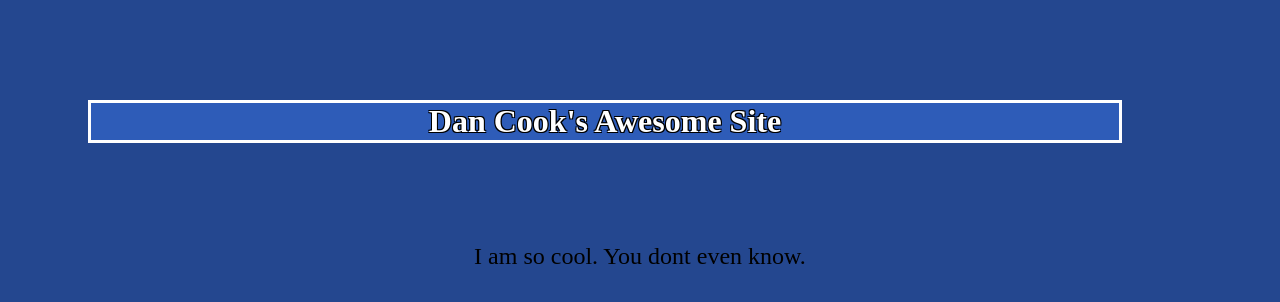
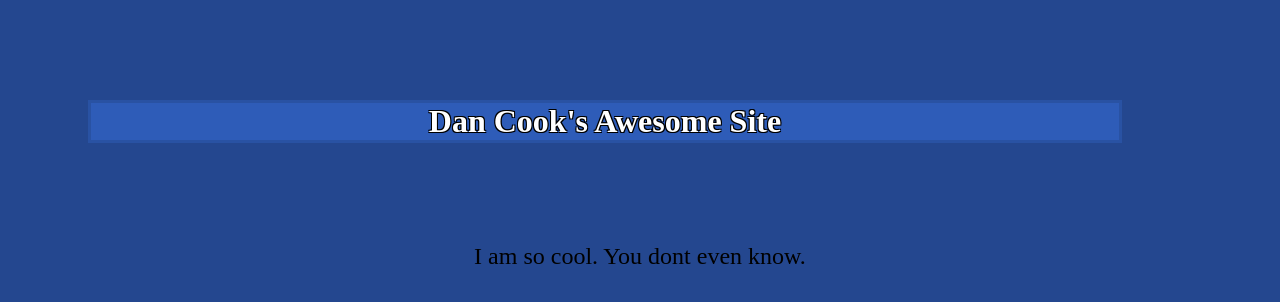
Before and after one commit to DanimalCook/DanimalCook.github.io, a plain HTML site: page index.html in a window 1280 px wide. Drawn offline with Linux system fonts and the light colour scheme.

Commit message:
Update style.css

```diff
--- a/style.css
+++ b/style.css
@@ -4,6 +4,7 @@ body {
 
 h1 {
     border-style: solid;
+    border-color: #2952a3;
     background-color:  #2e5cb8;
     margin: 100px 150px 100px 80px;
     color: white;
```
